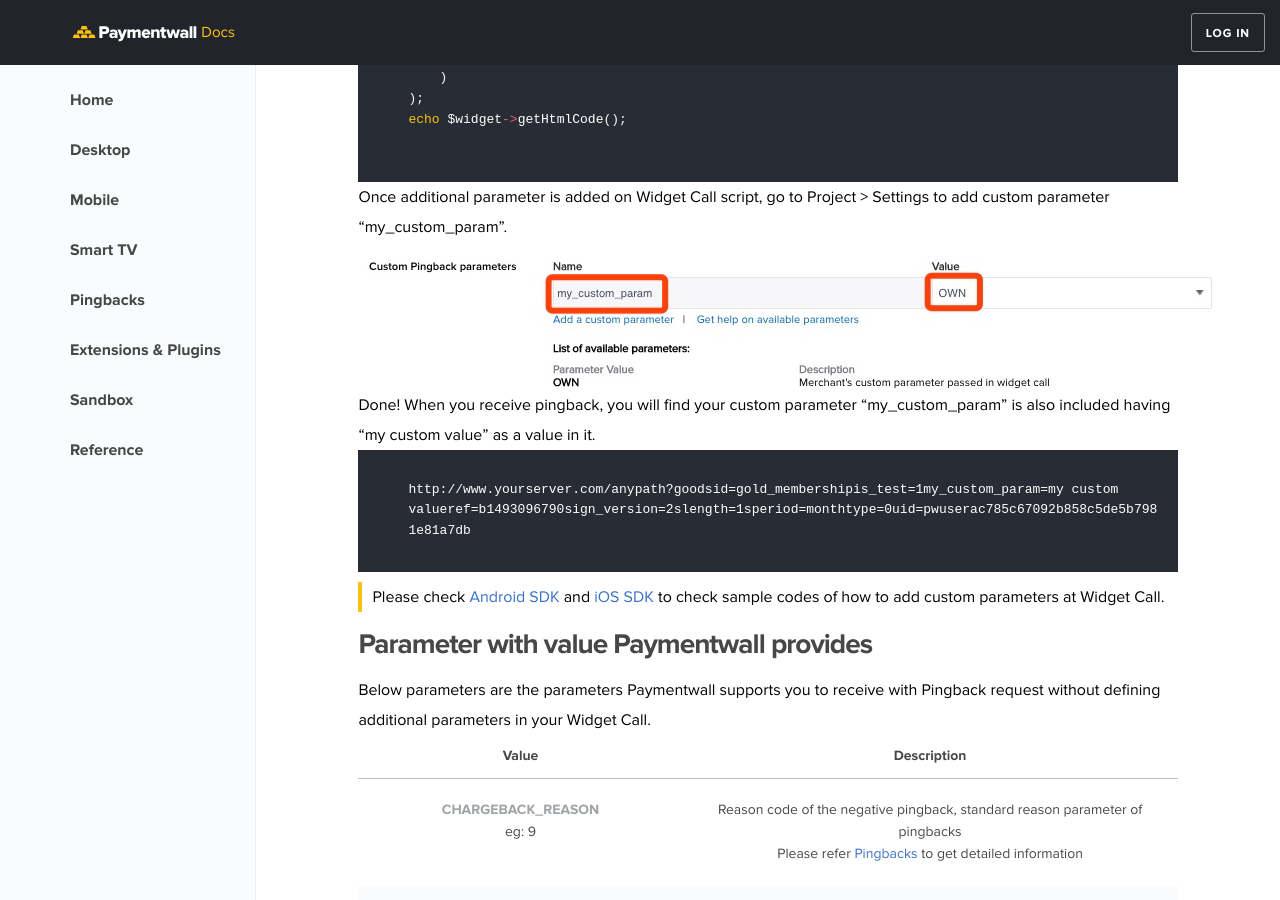
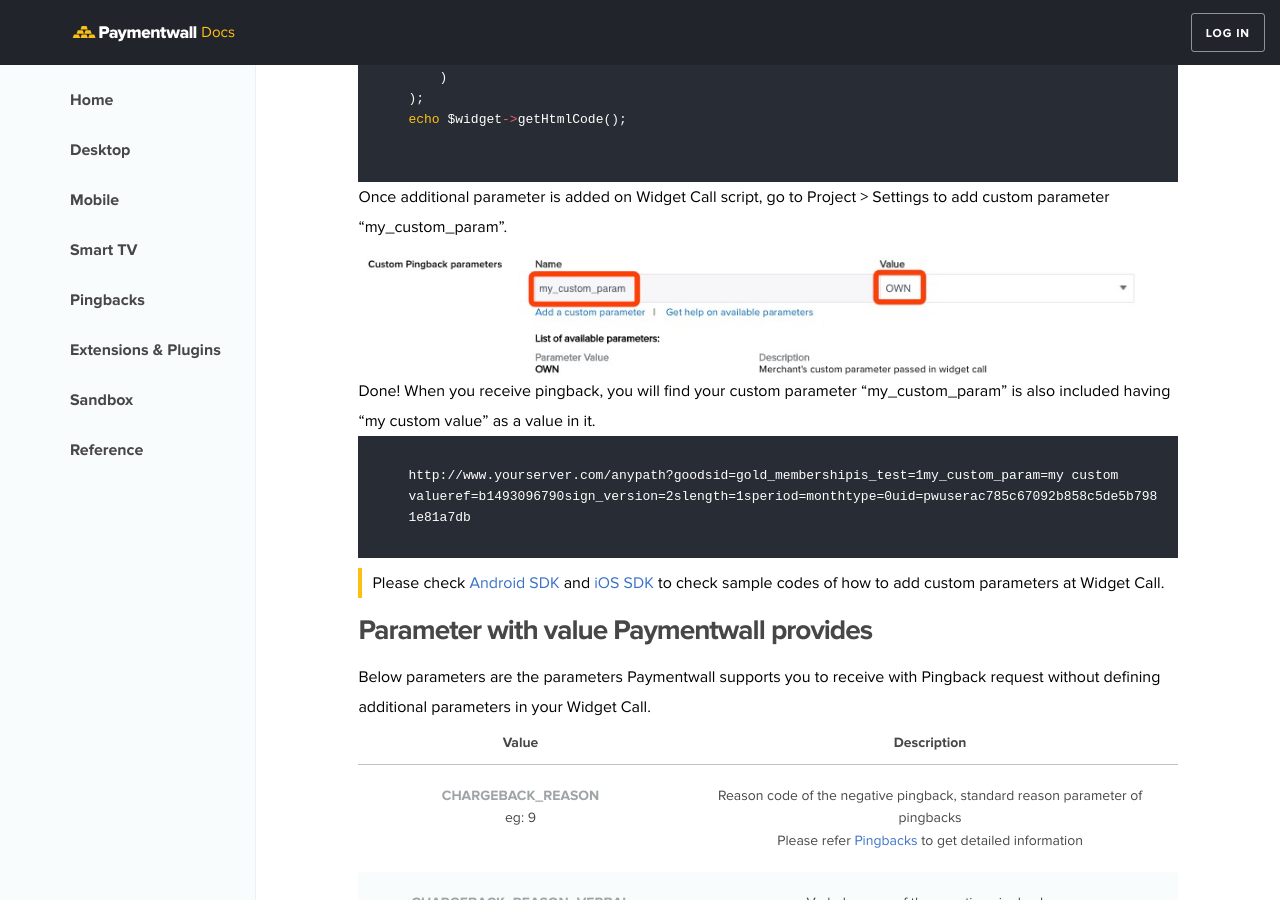
Before and after one commit to rmalgazeiro/paymentwall.github.io, a Jekyll site: the page built from docs/pingback-custom-param.md, in a window 1280 px wide and 900 px high, scrolled down 1141 px. Built offline with Jekyll 4.4.1, drawn with Linux system fonts in a browser that asks for light colours; some web fonts are replaced.

Commit message:
fix broken table and pic overlap

```diff
--- a/docs/pingback-custom-param.md
+++ b/docs/pingback-custom-param.md
@@ -58,7 +58,7 @@
 
 Once additional parameter is added on Widget Call script, go to Project > Settings to add custom parameter "my_custom_param".
 
-<div class="img-pingback-customparam-sample" style="text-algin:center;">
+<div class="docs-img">
     <img src="/textures/pic/pingback/customparameter_sample.png">
 </div>
 
```
Also changed, not shown: docs/smarttv.md (+2 -0 lines).
